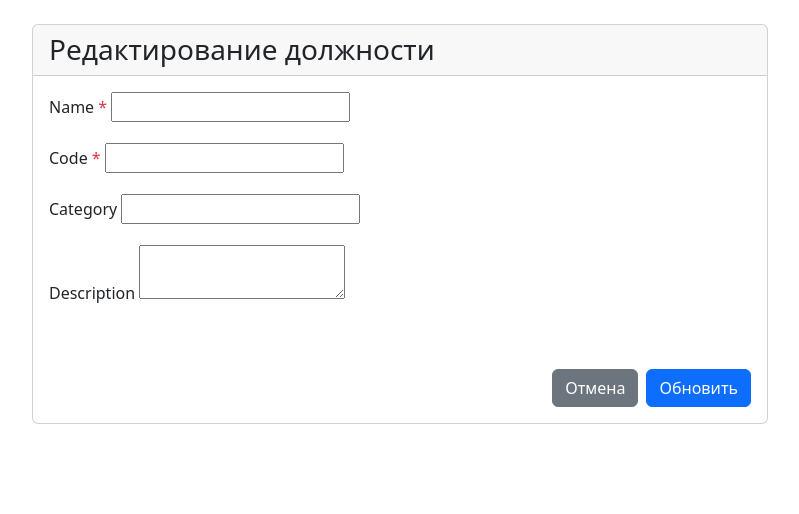
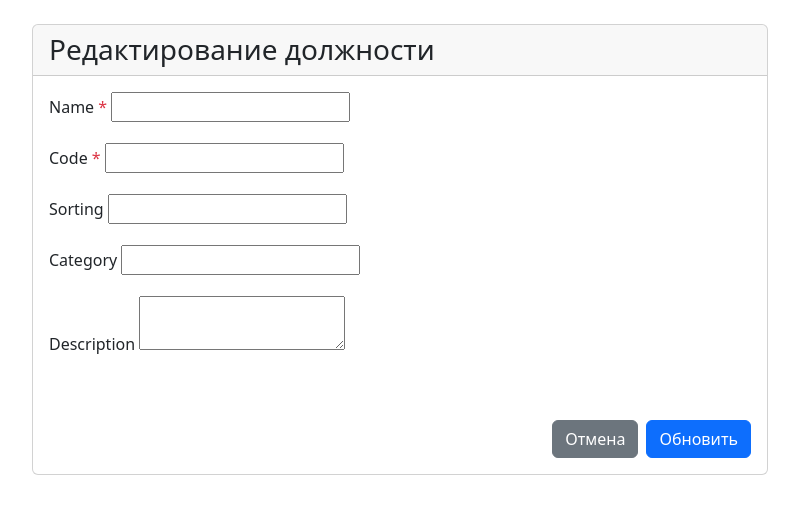
Before and after one commit to antosha-chehonte/django_platform, a Django app: template templates/reference/postname_form.html in a window 1280 px wide. Shown: the part 56-570 px from the top of the page, without its empty margins (240-1039 px from the left). Run offline with Django 3.2, Linux system fonts and the light colour scheme; the template is opened without the code that fills it: most values are stand-ins (such as "Sample title", 1, 10 or a date in 2020); form fields are guessed from the names that the template uses; some libraries are stand-ins or nearby versions.

```diff
--- a/apps/reference/forms.py
+++ b/apps/reference/forms.py
@@ -11,7 +11,7 @@ class DepartmentForm(forms.ModelForm):
         widgets = {
             'name': forms.TextInput(attrs={'class': 'form-control', 'required': True}),
             'code': forms.TextInput(attrs={'class': 'form-control', 'required': True}),
-            'sorting': forms.TextInput(attrs={'class': 'form-control', 'placeholder': 'Короткое имя для сортировки'}),
+            'sorting': forms.TextInput(attrs={'class': 'form-control'}),
             'description': forms.Textarea(attrs={'class': 'form-control', 'rows': 3}),
             'parent': forms.Select(attrs={'class': 'form-control'}),
             'is_logical': forms.CheckboxInput(attrs={'class': 'form-check-input'}),
@@ -37,10 +37,11 @@ class PostnameForm(forms.ModelForm):
 
     class Meta:
         model = Postname
-        fields = ['name', 'code', 'description', 'category', 'is_active']
+        fields = ['name', 'code', 'sorting', 'description', 'category', 'is_active']
         widgets = {
             'name': forms.TextInput(attrs={'class': 'form-control', 'required': True}),
             'code': forms.TextInput(attrs={'class': 'form-control', 'required': True}),
+            'sorting': forms.TextInput(attrs={'class': 'form-control'}),
             'description': forms.Textarea(attrs={'class': 'form-control', 'rows': 3}),
             'category': forms.TextInput(attrs={'class': 'form-control'}),
             'is_active': forms.CheckboxInput(attrs={'class': 'form-check-input'}),
@@ -50,3 +51,4 @@ class PostnameForm(forms.ModelForm):
         super().__init__(*args, **kwargs)
         self.fields['description'].required = False
         self.fields['category'].required = False
+        self.fields['sorting'].required = False
--- a/templates/reference/postname_form.html
+++ b/templates/reference/postname_form.html
@@ -33,6 +33,16 @@
                         {{ form.code }}
                         {% if form.code.errors %}
                         <div class="text-danger">{{ form.code.errors }}</div>
+                        {% endif %}
+                    </div>
+
+                    <div class="mb-3">
+                        <label for="{{ form.sorting.id_for_label }}" class="form-label">
+                            {{ form.sorting.label }}
+                        </label>
+                        {{ form.sorting }}
+                        {% if form.sorting.errors %}
+                        <div class="text-danger">{{ form.sorting.errors }}</div>
                         {% endif %}
                     </div>
 
```
Also changed, not shown: apps/apps_testing/tests/forms.py (+11 -0 lines), apps/apps_testing/tests/models.py (+2 -0 lines), apps/apps_testing/tests/views.py (+2 -0 lines), templates/apps_testing/tests/test_register.html (+22 -0 lines), apps/apps_testing/tests/migrations/0005_testsession_department_testsession_postname.py (added), apps/reference/migrations/0004_alter_postname_options.py (added), templates/hr/base.html (line endings or trailing spaces), 1 other file.
